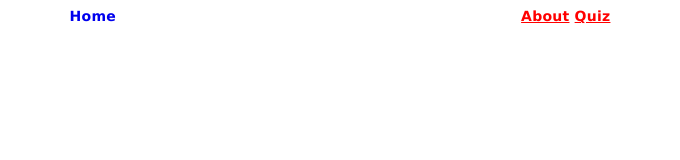
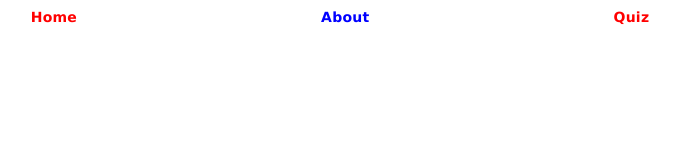
Before and after one commit to IbrahimIsmayilov/Website-Project, a plain HTML site: page index.html in a window 1280 px wide. Shown: the whole page, without its empty margins (300-980 px from the left). Drawn offline with Linux system fonts and the light colour scheme.

Commit message:
Add files via upload

```diff
--- a/about.css
+++ b/about.css
@@ -1,9 +1,28 @@
-.active {
-    text-decoration: solid underline white 10px;
+#active {
   color: red;
+}
+
+#about-btn {
+  color: blue;
+  text-decoration: solid underline white 3px;
+}
+
+#quiz-btn {
+  color: red;
+}
+
+.webpage-btn a {
   font-family: Verdana, Geneva, Tahoma, sans-serif;
   font-size: 14px;
   font-weight: bold;
   letter-spacing: 0.25px;
-    margin-right: 400px;
+  text-decoration: none;
 }
+.webpage-btn {
+  text-align: center;
+}
+
+.webpage-btn a  {
+  margin-left: 100px;
+  margin-right: 100px;
+}
--- a/index.css
+++ b/index.css
@@ -3,22 +3,30 @@ html {
     background-size: cover;
   }
 
-  body{
-    text-align: center;
+body {
+  text-align: center;
+}
+  #active {
+    text-decoration: solid underline white 3px;
+    color: red;
   }
 
-  .active {
-    text-decoration: solid underline white 3px;
-    margin-right: 400px;
+  #about-btn {
+    color: blue;
   }
 
-  /* lols */
-  .webpage-btn {
+  #quiz-btn {
     color: red;
+  }
+
+  .webpage-btn a {
     font-family: Verdana, Geneva, Tahoma, sans-serif;
     font-size: 14px;
     font-weight: bold;
     letter-spacing: 0.25px;
+    text-decoration: none;
+    margin-left: 120px;
+    margin-right: 120px;
   }
 
   h1 {
@@ -31,7 +39,7 @@ html {
     font-family: Cambria, Cochin, Georgia, Times, 'Times New Roman', serif;
     letter-spacing: 0.25px;
     font-weight: bolder;
-    margin-top: 270px;
+    margin-top: 360px;
     color: white;
     font-size: 45px;
     margin-bottom: 0px;
--- a/index.html
+++ b/index.html
@@ -8,9 +8,9 @@
   </head>
   <body>
     <div class="webpage-btn">
-    <a class="active" href="index.html">Home</a>
-		<a class="webpage-btn" href="about.html">About</a>
-		<a class="webpage-btn" href="quiz.html">Quiz</a>
+      <a id="active" href="index.html">Home</a>
+      <a id="about-btn" href="about.html">About</a>
+      <a id="quiz-btn" href="quiz.html">Quiz</a>
     </div>
 
     <h1 class="title-text">
```
Also changed, not shown: about.html (+5 -3 lines). Lines whose indentation alone changed are shown as unchanged.
